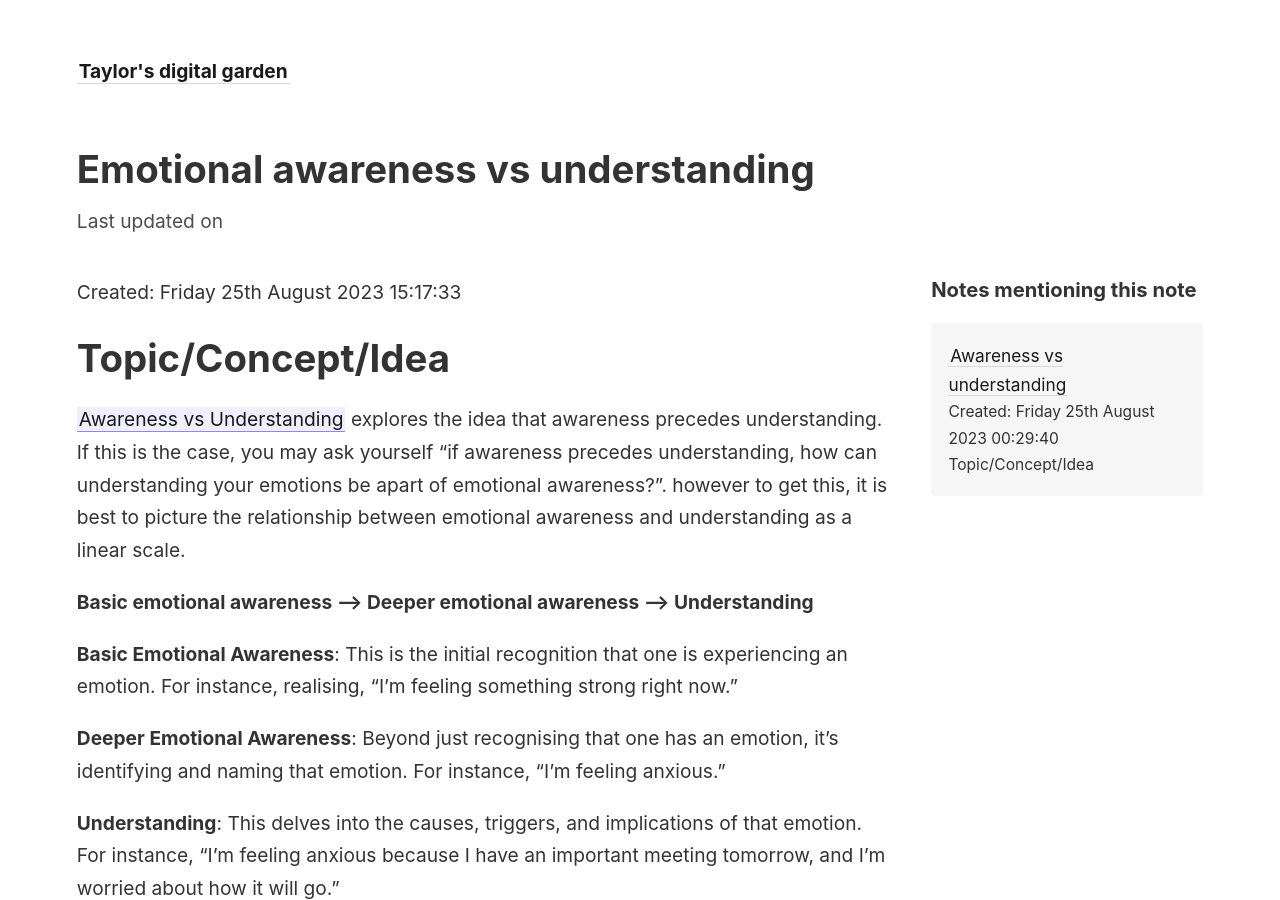
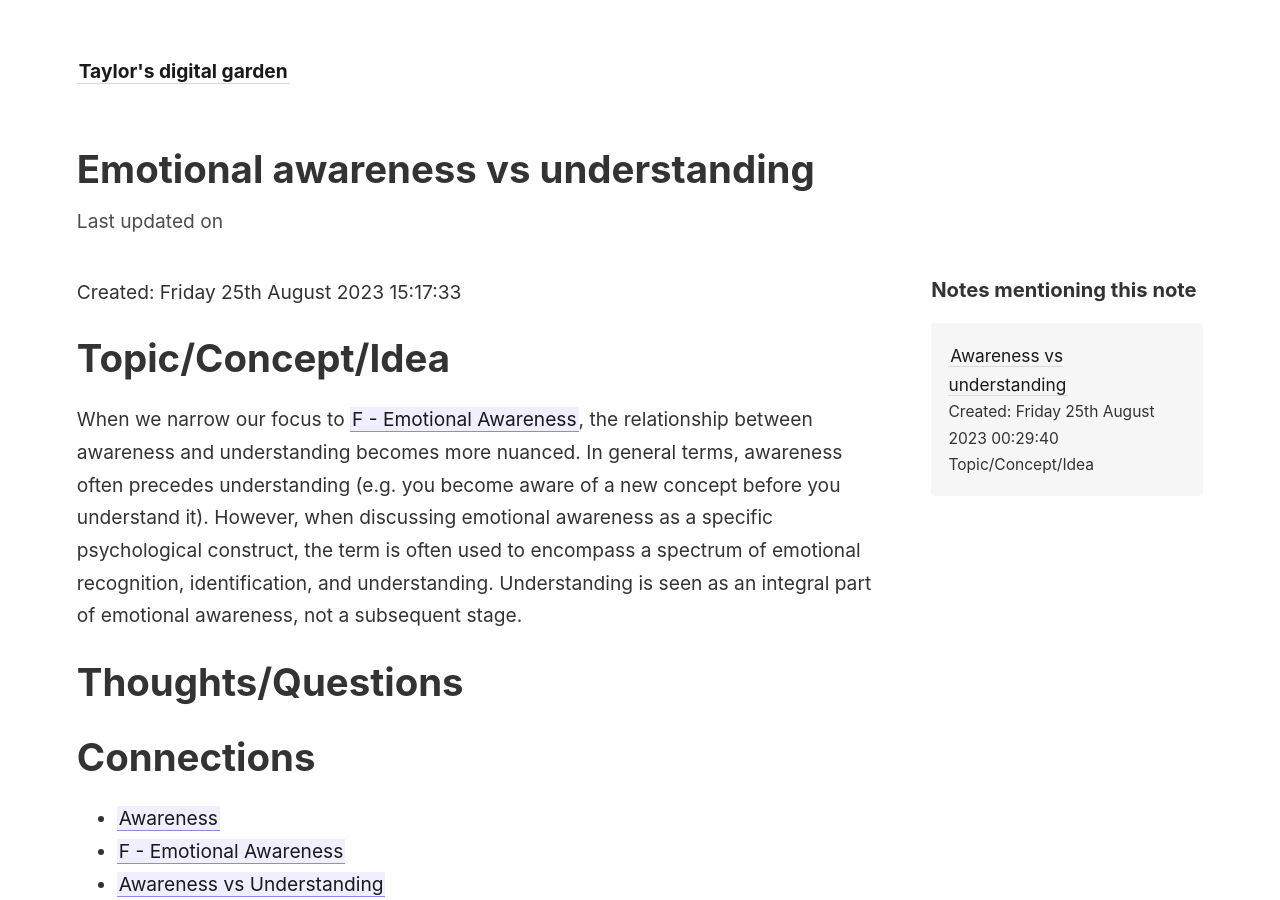
Before and after one commit to TM2611/digital-garden, a Jekyll site: the page built from _notes/002 Permanent Notes/Emotional Awareness vs Understanding.md, in a window 1280 px wide and 900 px high. Built offline with Jekyll 4.4.1, drawn with Linux system fonts in a browser that asks for light colours; some of the changed text lies outside the part shown.

Commit message:
TEND - Emotional Awareness vs Understanding

```diff
--- a/_notes/002 Permanent Notes/Emotional Awareness vs Understanding.md
+++ b/_notes/002 Permanent Notes/Emotional Awareness vs Understanding.md
@@ -4,17 +4,7 @@
 Created: Friday 25th August 2023 15:17:33
 # Topic/Concept/Idea
 
-[[Awareness vs Understanding]] explores the idea that awareness precedes understanding. If this is the case, you may ask yourself "if awareness precedes understanding, how can understanding your emotions be apart of emotional awareness?". however to get this, it is best to picture the relationship between emotional awareness and understanding as a linear scale.
-
-**Basic emotional awareness --> Deeper emotional awareness --> Understanding**
-
-**Basic Emotional Awareness**: This is the initial recognition that one is experiencing an emotion. For instance, realising, "I'm feeling something strong right now."
-
-**Deeper Emotional Awareness**: Beyond just recognising that one has an emotion, it's identifying and naming that emotion. For instance, "I'm feeling anxious."
-
-**Understanding**: This delves into the causes, triggers, and implications of that emotion. For instance, "I'm feeling anxious because I have an important meeting tomorrow, and I'm worried about how it will go."
-
-The term 'emotional awareness' encompasses both the **Basic Emotional Awareness** and **Deeper Emotional Awareness**. The potential confusion arises due to the use of the phrase 'understanding your emotions' to describe identifying and naming your emotions - which is a part of **Deeper Emotional Awareness** on the above scale. However, as with awareness generally, true understanding comes after emotional awareness. In this scenario "I'm feeling anxious" would indicate emotional awareness, whereas understanding comes through the processing of this emotion to determine the "why" or "how".
+When we narrow our focus to [[F - Emotional Awareness]], the relationship between awareness and understanding becomes more nuanced. In general terms, awareness often precedes understanding (e.g. you become aware of a new concept before you understand it). However, when discussing emotional awareness as a specific psychological construct,  the term is often used to encompass a spectrum of emotional recognition, identification, and understanding. Understanding is seen as an integral part of emotional awareness, not a subsequent stage.
 # Thoughts/Questions
 
 
```
Also changed, not shown: other parts of _notes/002 Permanent Notes/Emotional Awareness vs Understanding.md (+1 -0 lines).
